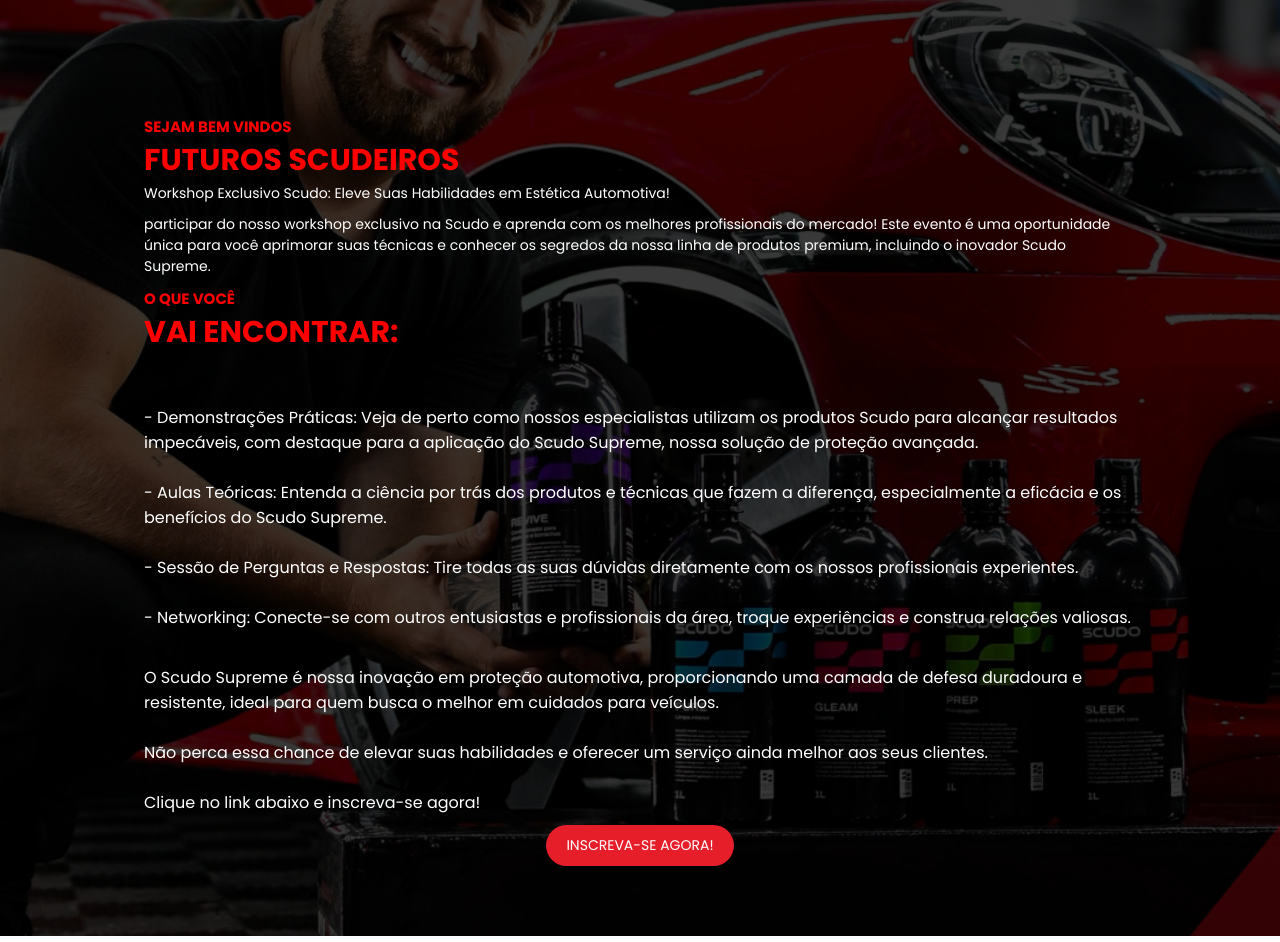
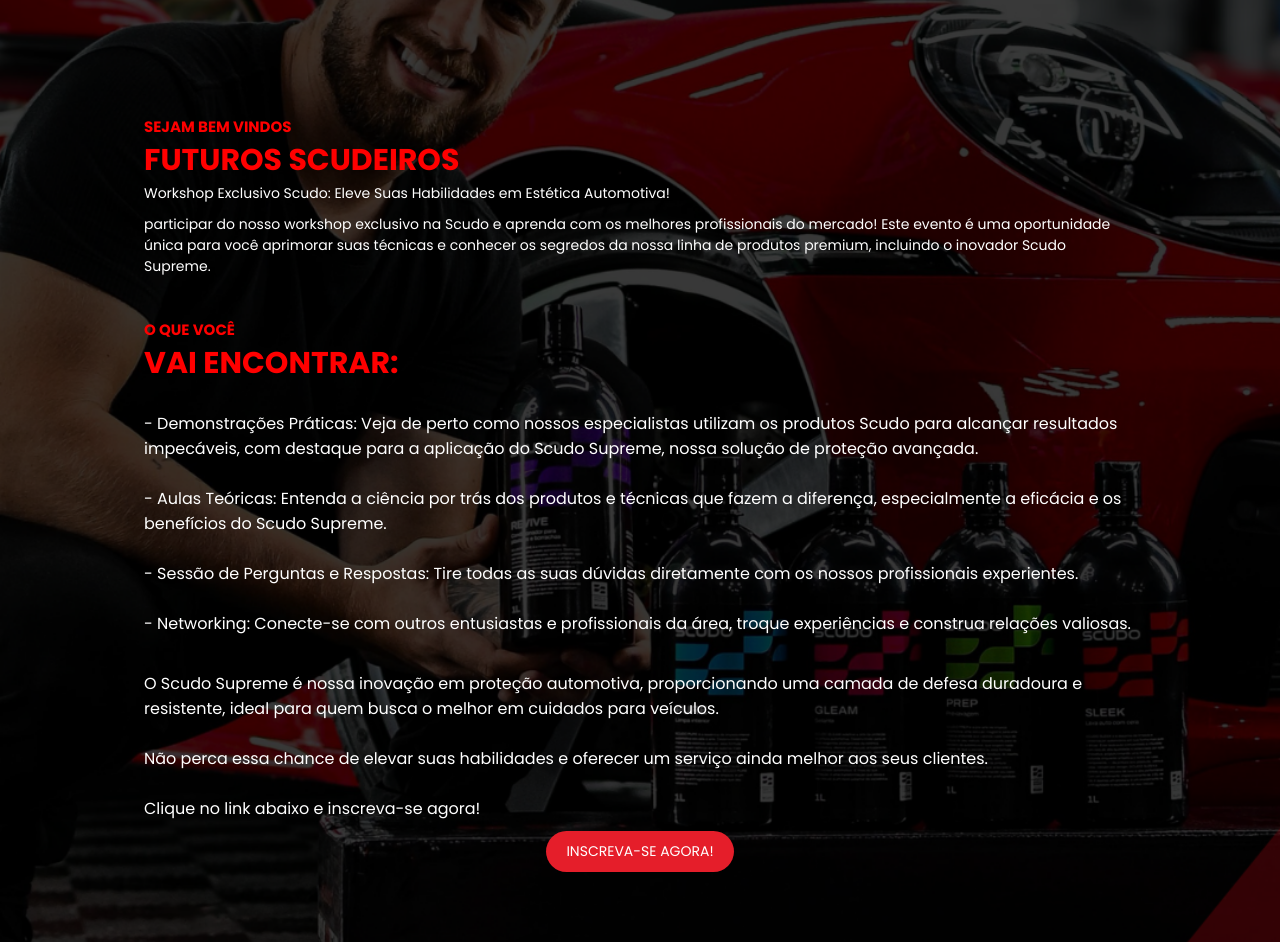
Before and after one commit to mhzbr/LP-WORKSHOP, a plain HTML site: page index.html in a window 1280 px wide. Drawn offline with Linux system fonts and the light colour scheme.

Commit message:
Update index.html

```diff
--- a/index.html
+++ b/index.html
@@ -26,9 +26,9 @@
                     <p>participar do nosso workshop exclusivo na Scudo e aprenda com os melhores profissionais do mercado! Este evento é uma oportunidade única para você
                         aprimorar suas técnicas e conhecer os segredos da nossa linha de produtos premium, incluindo o inovador Scudo Supreme.</p>
 
-                   <P>
+                   <P> <br>
 
-                    <h2>O QUE VOCÊ<br><span>VAI ENCONTRAR:<br></span></h2> <br>
+                    <h2>O QUE VOCÊ<br><span>VAI ENCONTRAR:<br></span></h2>
 
                     <br>- Demonstrações Práticas: Veja de perto como nossos especialistas utilizam os produtos Scudo para alcançar resultados impecáveis, com destaque para a aplicação do Scudo Supreme, nossa solução de proteção avançada. <br><br>
                     <br<<br>- Aulas Teóricas: Entenda a ciência por trás dos produtos e técnicas que fazem a diferença, especialmente a eficácia e os benefícios do Scudo Supreme.
```
